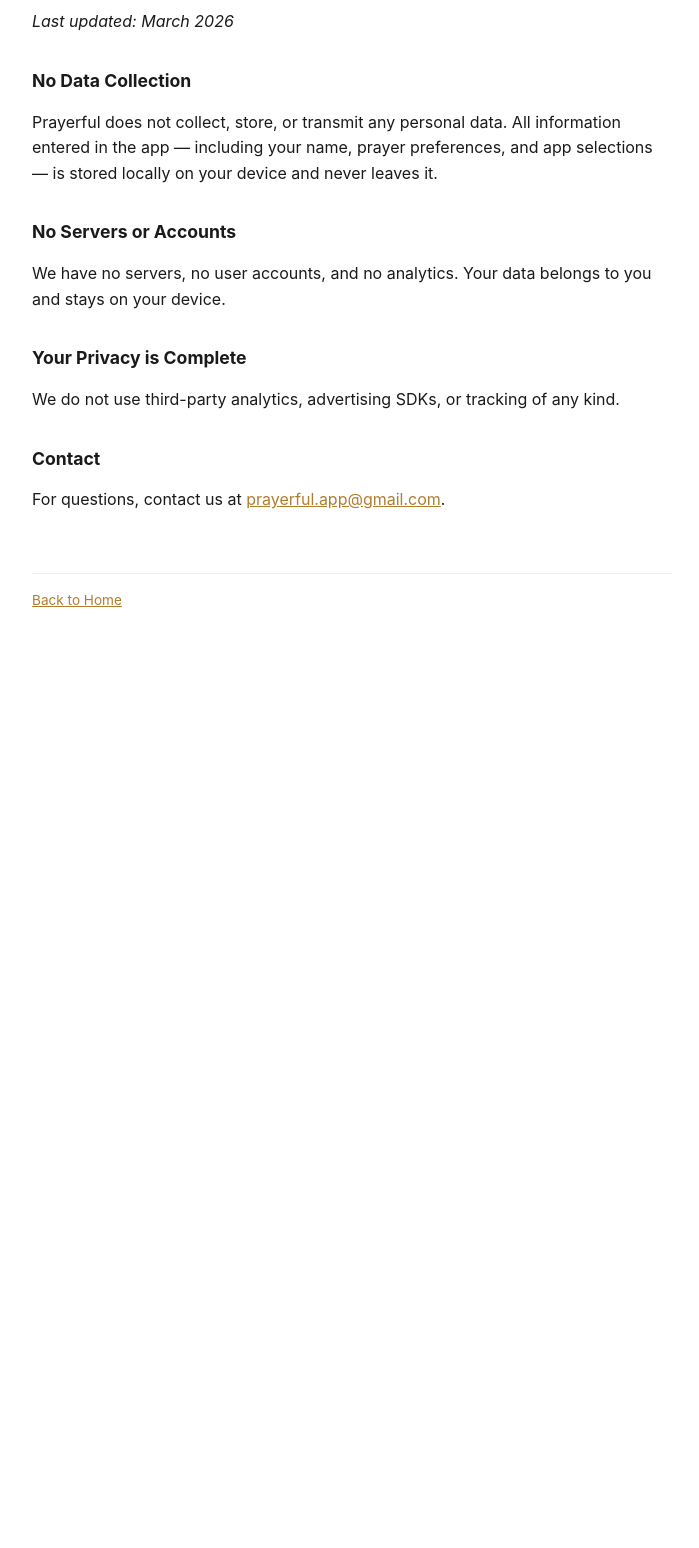
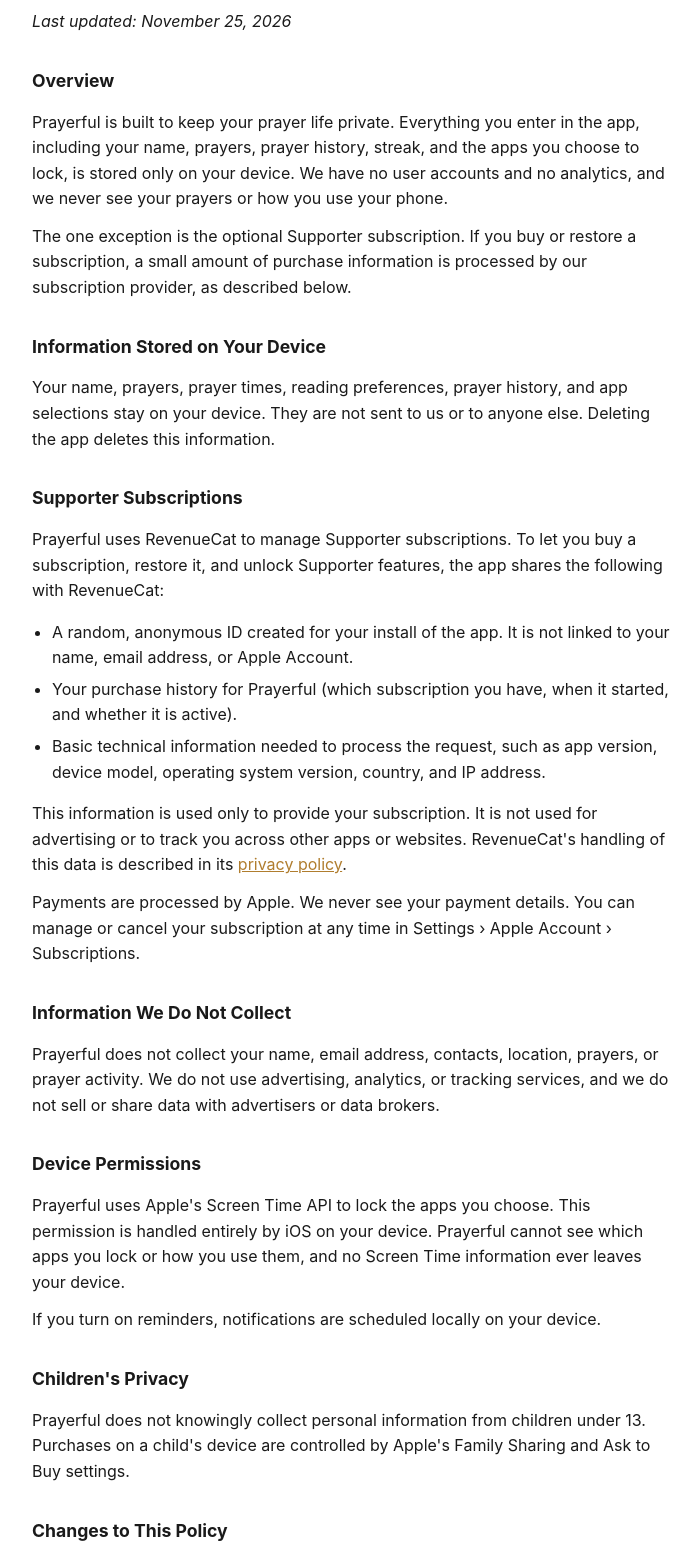
Before and after one commit to PrayerfulApp/PrayerfulApp.github.io, a plain HTML site: page privacy.html in a window 1280 px wide. Shown: the part 114-1662 px from the top of the page, without its empty margins (288-987 px from the left). Before the commit the page ends 800 px from the top, so only its background shows below. Drawn offline with Linux system fonts and the light colour scheme.

Commit message:
Privacy policy: describe Supporter subscriptions via RevenueCat
Co-Authored-By: Claude Opus 5.5 <noreply@anthropic.com>

```diff
--- a/privacy.html
+++ b/privacy.html
@@ -16,6 +16,8 @@
     h1 { font-size: 2rem; margin-bottom: 8px; }
     h2 { font-size: 1.1rem; margin-top: 32px; }
     p { margin: 12px 0; }
+    ul { padding-left: 20px; }
+    li { margin: 6px 0; }
     a { color: #b07d2e; }
     footer {
       margin-top: 60px;
@@ -28,24 +30,75 @@
 </head>
 <body>
   <h1>Privacy Policy</h1>
-  <p><em>Last updated: March 2026</em></p>
+  <p><em>Last updated: November 25, 2026</em></p>
 
-  <h2>No Data Collection</h2>
+  <h2>Overview</h2>
   <p>
-    Prayerful does not collect, store, or transmit any personal data.
-    All information entered in the app — including your name, prayer preferences,
-    and app selections — is stored locally on your device and never leaves it.
+    Prayerful is built to keep your prayer life private. Everything you enter in the app,
+    including your name, prayers, prayer history, streak, and the apps you choose to lock,
+    is stored only on your device. We have no user accounts and no analytics, and we never
+    see your prayers or how you use your phone.
+  </p>
+  <p>
+    The one exception is the optional Supporter subscription. If you buy or restore a
+    subscription, a small amount of purchase information is processed by our subscription
+    provider, as described below.
   </p>
 
-  <h2>No Servers or Accounts</h2>
+  <h2>Information Stored on Your Device</h2>
   <p>
-    We have no servers, no user accounts, and no analytics.
-    Your data belongs to you and stays on your device.
+    Your name, prayers, prayer times, reading preferences, prayer history, and app selections
+    stay on your device. They are not sent to us or to anyone else. Deleting the app deletes
+    this information.
   </p>
 
-  <h2>Your Privacy is Complete</h2>
+  <h2>Supporter Subscriptions</h2>
   <p>
-    We do not use third-party analytics, advertising SDKs, or tracking of any kind.
+    Prayerful uses RevenueCat to manage Supporter subscriptions. To let you buy a subscription,
+    restore it, and unlock Supporter features, the app shares the following with RevenueCat:
+  </p>
+  <ul>
+    <li>A random, anonymous ID created for your install of the app. It is not linked to your
+      name, email address, or Apple Account.</li>
+    <li>Your purchase history for Prayerful (which subscription you have, when it started,
+      and whether it is active).</li>
+    <li>Basic technical information needed to process the request, such as app version,
+      device model, operating system version, country, and IP address.</li>
+  </ul>
+  <p>
+    This information is used only to provide your subscription. It is not used for advertising
+    or to track you across other apps or websites. RevenueCat's handling of this data is
+    described in its <a href="https://www.revenuecat.com/privacy">privacy policy</a>.
+  </p>
+  <p>
+    Payments are processed by Apple. We never see your payment details. You can manage or
+    cancel your subscription at any time in Settings &rsaquo; Apple Account &rsaquo; Subscriptions.
+  </p>
+
+  <h2>Information We Do Not Collect</h2>
+  <p>
+    Prayerful does not collect your name, email address, contacts, location, prayers, or prayer
+    activity. We do not use advertising, analytics, or tracking services, and we do not sell or
+    share data with advertisers or data brokers.
+  </p>
+
+  <h2>Device Permissions</h2>
+  <p>
+    Prayerful uses Apple's Screen Time API to lock the apps you choose. This permission is
+    handled entirely by iOS on your device. Prayerful cannot see which apps you lock or how you
+    use them, and no Screen Time information ever leaves your device.
+  </p>
+  <p>If you turn on reminders, notifications are scheduled locally on your device.</p>
+
+  <h2>Children's Privacy</h2>
+  <p>
+    Prayerful does not knowingly collect personal information from children under 13.
+    Purchases on a child's device are controlled by Apple's Family Sharing and Ask to Buy settings.
+  </p>
+
+  <h2>Changes to This Policy</h2>
+  <p>
+    If we update this privacy policy, we will revise the "Last updated" date at the top of this page.
   </p>
 
   <h2>Contact</h2>
```
